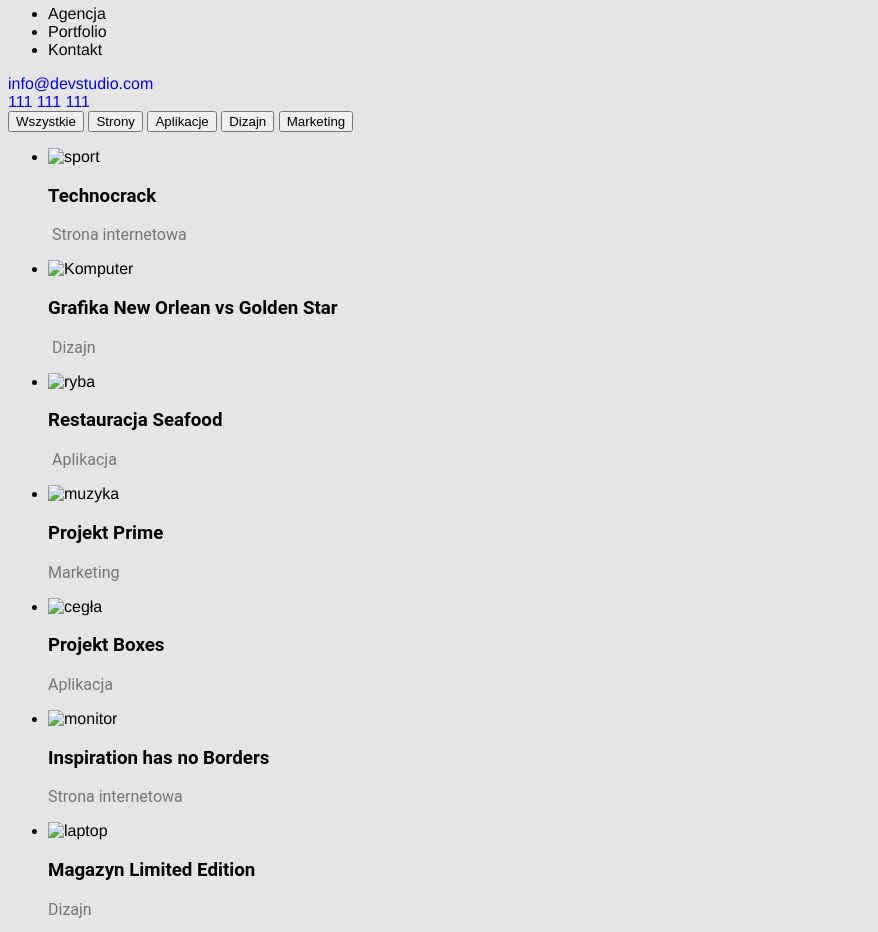
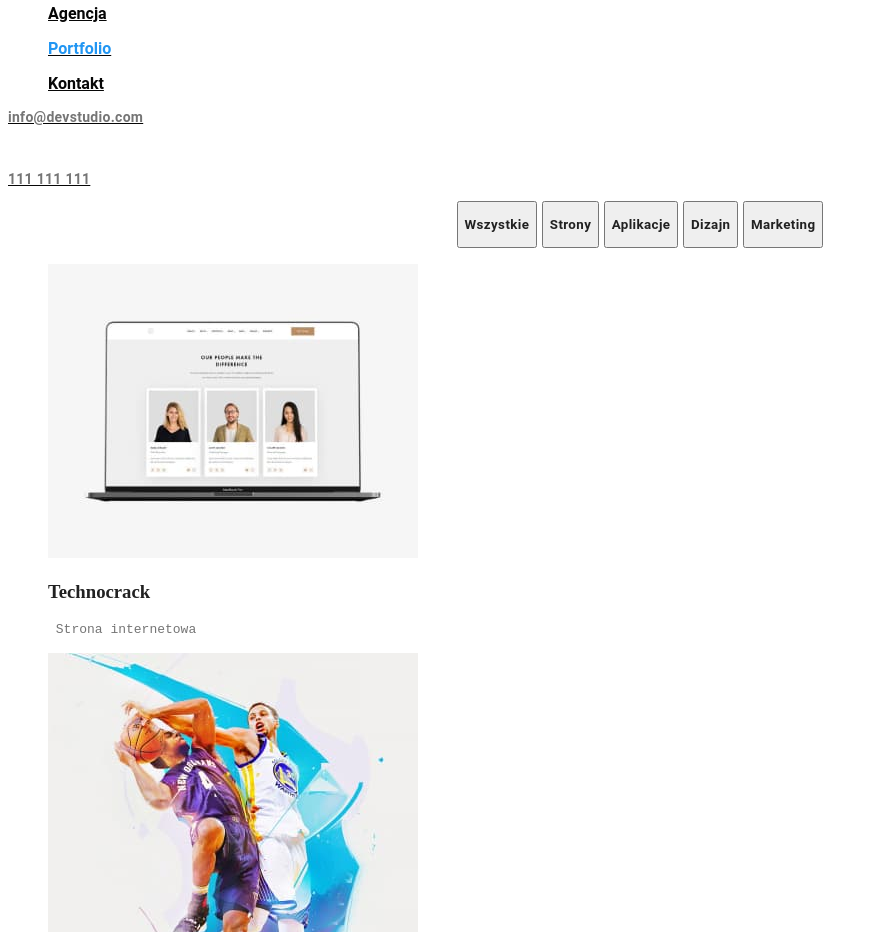
Before and after one commit to Sebastian-Muszalik/goit-markup-hw-02, a plain HTML site: page index.html in a window 1280 px wide. Shown: the part 63-995 px from the top of the page, without its empty margins (0-878 px from the left). Drawn offline with Linux system fonts and the light colour scheme.

Commit message:
Add files via upload

```diff
--- a/index.html
+++ b/index.html
@@ -6,105 +6,145 @@
     <meta name="viewport" content="width=device-width, initial-scale=1.0" />
     <title>goit-markup-hw-02</title>
     <link href="style.css" rel="stylesheet" />
+    <link rel="preconnect" href="https://fonts.googleapis.com" />
+    <link rel="preconnect" href="https://fonts.gstatic.com" crossorigin />
+    <link
+    href=“https://fonts.googleapis.com/css2?family=Roboto:wght@500;700&display=swap”
+    rel=“stylesheet”/>
   </head>
   <body>
-    <header>
-      <h2><a class="link" href="”WebStudio”">WebStudio</a></h2>
+    <header class="social-links">
+      <h2>
+        <a class="link pointer class" href="”WebStudio”"
+          ><span class="higlight">Web</span>Studio</a
+        >
+      </h2>
       <nav>
-        <ul class="social-links">
-          <li><a class="link" href="Agencja">Agencja</a></li>
-          <li><a class="link" href="Portfolio">Portfolio</a></li>
-          <li><a class="link" href="Kontakt">Kontakt</a></li>
+        <ul>
+          <li class="li">
+            <a class="link pointer" href="Agencja">
+              <pre class="text-head"><b>Agencja</b></pre>
+            </a>
+          </li>
+          <li class="li">
+            <a class="link pointer" href="Portfolio"
+              ><span class="higlight">
+                <pre class="text-head"><b>Portfolio</b></pre>
+              </span></a
+            >
+          </li>
+          <li class="li">
+            <a class="link pointer" href="Kontakt">
+              <pre class="text-head"><b>Kontakt</b></pre>
+            </a>
+          </li>
         </ul>
       </nav>
       <span>
-        <a class="link" href="malito:info@devstudio.com">info@devstudio.com</a
+        <a class="link pointer" href="malito:info@devstudio.com">
+          <pre class="color-head"><b>info@devstudio.com</b></pre></a
         ><br />
       </span>
-      <span><a class="link" href="TEL:+111-111-111">111 111 111</a></span>
+      <span>
+        <a class="link pointer" href="TEL:+111-111-111">
+          <pre class="color-head"><b>111 111 111</b></pre>
+        </a></span
+      >
     </header>
-    <div>
-      <button class="button" type="button">Wszystkie</button>
-      <button class="button" type="button">Strony</button>
-      <button class="button" type="button">Aplikacje</button>
-      <button class="button" type="button">Dizajn</button>
-      <button class="button" type="button">Marketing</button>
+    <div class="social-links text-button">
+      <button class="pointer" type="button">
+        <pre class="text-button"><b>Wszystkie</b></pre>
+      </button>
+      <button class="pointer" type="button">
+        <pre class="text-button"><b>Strony</b></pre>
+      </button>
+      <button class="pointer" type="button">
+        <pre class="text-button"><b>Aplikacje</b></pre>
+      </button>
+      <button class="pointer" type="button">
+        <pre class="text-button"><b>Dizajn</b></pre>
+      </button>
+      <button class="pointer" type="button">
+        <pre class="text-button"><b>Marketing</b></pre>
+      </button>
     </div>
     <ul>
-      <li>
+      <li class="li">
         <img src="imags/komputer.jpg" alt="sport" width="370" height="294" />
-        <h3 class="text">Technocrack</h3>
-        <pre class="name"> Strona internetowa</pre>
+        <h3 class="text-color-main text-font">Technocrack</h3>
+        <pre class="text-color text-font"> Strona internetowa</pre>
       </li>
     </ul>
     <ul>
-      <li>
+      <li class="li">
         <img
           src="imags/sportowiec.jpg"
           alt="Komputer"
           width="370"
           height="294"
         />
-        <h3 class="text">Grafika New Orlean vs Golden Star</h3>
-        <pre class="name"> Dizajn</pre>
+        <h3 class="text-color-main text-font">
+          Grafika New Orlean vs Golden Star
+        </h3>
+        <pre class="text-color text-font"> Dizajn</pre>
       </li>
     </ul>
     <ul>
-      <li>
+      <li class="li">
         <img src="imags/ryba.jpg" alt="ryba" width="370" height="294" />
-        <h3 class="text">Restauracja Seafood</h3>
-        <pre class="name"> Aplikacja</pre>
+        <h3 class="text-color-main text-font">Restauracja Seafood</h3>
+        <pre class="text-color text-font">  Aplikacja</pre>
       </li>
     </ul>
     <ul>
-      <li>
+      <li class="li">
         <img src="imags/muzyka.jpg" alt="muzyka" width="370" height="294" />
-        <h3 class="text">Projekt Prime</h3>
-        <pre class="name">Marketing</pre>
+        <h3 class="text-color-main text-font">Projekt Prime</h3>
+        <pre class="text-color text-font">Marketing</pre>
       </li>
     </ul>
     <ul>
-      <li>
+      <li class="li">
         <img src="imags/cegla.jpg" alt="cegła" width="370" height="294" />
-        <h3 class="text">Projekt Boxes</h3>
-        <pre class="name">Aplikacja</pre>
+        <h3 class="text-color-main text-font">Projekt Boxes</h3>
+        <pre class="text-color text-font">Aplikacja</pre>
       </li>
     </ul>
     <ul>
-      <li>
+      <li class="li">
         <img src="imags/monitor.jpg" alt="monitor" width="370" height="294" />
-        <h3 class="text">Inspiration has no Borders</h3>
-        <pre class="name">Strona internetowa</pre>
+        <h3 class="text-color-main text-font">Inspiration has no Borders</h3>
+        <pre class="text-color text-font">Strona internetowa</pre>
       </li>
     </ul>
     <ul>
-      <li>
+      <li class="li">
         <img src="imags/ksiazka.jpg" alt="laptop" width="370" height="294" />
-        <h3 class="text">Magazyn Limited Edition</h3>
-        <pre class="name">Dizajn</pre>
+        <h3 class="text-color-main text-font">Magazyn Limited Edition</h3>
+        <pre class="text-color text-font">Dizajn</pre>
       </li>
     </ul>
     <ul>
-      <li>
+      <li class="li">
         <img src="imags/metka.jpg" alt="książka" width="370" height="294" />
-        <h3 class="text">Projekt LAB</h3>
-        <pre class="name">Marketing</pre>
+        <h3 class="text-color-main text-font">Projekt LAB</h3>
+        <pre class="text-color text-font">Marketing</pre>
       </li>
     </ul>
     <ul>
-      <li>
+      <li class="li">
         <img src="imags/tablet.jpg" alt="etykieta" width="370" height="294" />
-        <h3 class="text">Growing Business</h3>
-        <pre class="name">Aplikacja</pre>
+        <h3 class="text-color-main text-font">Growing Business</h3>
+        <pre class="text-color text-font">Aplikacja</pre>
       </li>
     </ul>
     <footer class="end">
-      <h2>WebStudio</h2>
-      <address>
+      <h2><span class="higlight">Web</span>Studio</h2>
+      <address class="social-links">
         m. Warszawa, Aleje Jerozolimskie 21<br />
-        <a class="name" href="malito:info@example.com">info@example.com</a
+        <a class="link" href="malito:info@example.com">info@example.com</a
         ><br />
-        <a class="name" href="TEL:+48_111_111_111">+48_111_111_111</a>
+        <a class="link" href="TEL:+48_111_111_111">+48_111_111_111</a>
       </address>
     </footer>
   </body>
--- a/style.css
+++ b/style.css
@@ -1,18 +1,18 @@
-body {
-  font-family: "Franklin Gothic Medium", "Arial Narrow", Arial, sans-serif;
-  background: #e5e5e5;
+.text-color {
+  color: #757575;
+  font-weight: 500;
 }
-.link {
-  text-decoration: none;
-}
-.button:active {
-  font-family: "Roboto";
+.text-head {
+  font-family: "Roboto", "sans-serif";
   font-style: normal;
   font-weight: 500;
-  background: #f5f4fa;
+}
+.text-color-main {
+  color: #212121;
+  font-weight: 700;
 }
 .social-links .link:hover,
-.social-links .link:focus {
+.social-links .link {
   color: rgb(12, 64, 236);
 }
 .social-links .link {
@@ -21,17 +21,53 @@ body {
 .social-links .link:active {
   color: rgb(235, 11, 11);
 }
-.text {
-  font-family: "Roboto";
+button:active {
+  font-family: "Roboto", "sans-serif";
+  background: #f5f4fa;
+  border-radius: 4px;
+}
+.text-button {
+  font-family: "Roboto", "sans-serif";
   font-style: normal;
-  font-weight: 700;
-}
-.name {
-  font-family: "Roboto";
-  font-style: normal;
-  font-weight: 400;
-  color: #757575;
+  font-weight: 500;
+  color: #212121;
+  text-align: center;
+  letter-spacing: 0.03em;
 }
 .end {
   background: #2f303a;
 }
+
+.higlight {
+  color: #2196f3;
+}
+.pointer {
+  cursor: pointer;
+}
+.color-head {
+  font-family: "Roboto";
+  font-style: normal;
+  font-weight: 500;
+  font-size: 14px;
+  line-height: 16px;
+  letter-spacing: 0.02em;
+
+  color: #757575;
+}
+.li {
+  list-style: none;
+}
+.id {
+  font-family: "Roboto";
+  font-style: normal;
+  font-weight: 900;
+  font-size: 44px;
+  line-height: 60px;
+  /* or 136% */
+
+  text-align: center;
+  letter-spacing: 0.06em;
+  text-transform: uppercase;
+
+  color: #ffffff;
+}
```
Also changed, not shown: imags/cegla.jpg (added), imags/komputer.jpg (added), imags/ksiazka.jpg (added), imags/metka.jpg (added), imags/monitor.jpg (added), imags/muzyka.jpg (added), imags/ryba.jpg (added), imags/sportowiec.jpg (added), imags/tablet.jpg (added).
